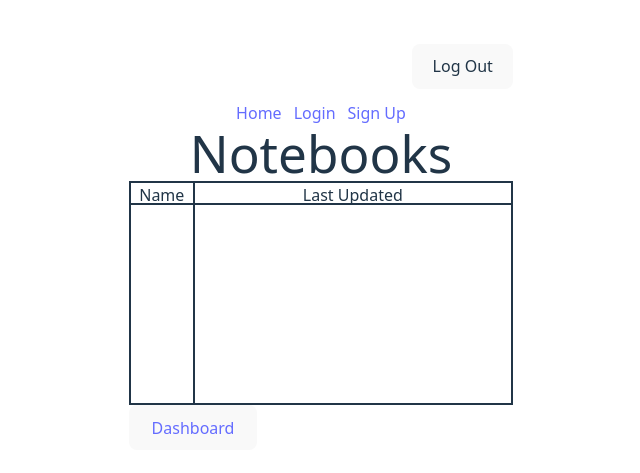
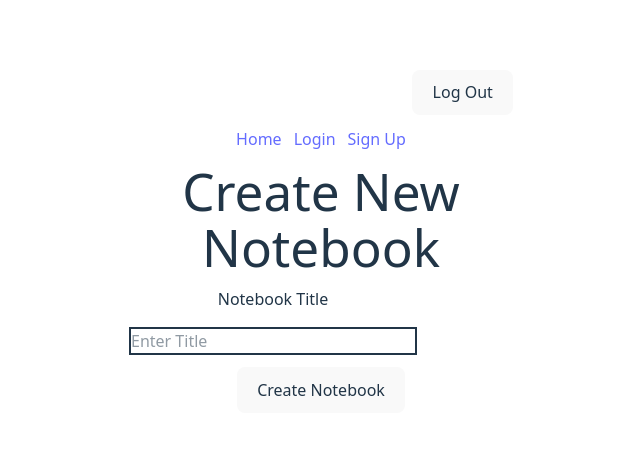
Before and after one commit to TKHWebDevB/cornellcards, a React (Vite) app in the folder frontend/: page /create/notebook in a window 1280 px wide. Shown: the part 153-626 px from the top of the page, without its empty margins (319-959 px from the left). Built offline with nearby package versions, Linux system fonts and the light colour scheme; no server answers.

Commit message:
the create notebook route wasn't pointing at the correct page, but now is. create notebook page does not yet have a handle submit function

```diff
--- a/frontend/src/App.jsx
+++ b/frontend/src/App.jsx
@@ -7,6 +7,7 @@ import Login from './pages/Login'
 import Dashboard from './pages/Dashboard'
 import Signup from './pages/signup'
 import Notebooks from './pages/Notebooks'
+import CreateNotebook from './pages/CreateNotebook'
 
 const client = new QueryClient();
 
@@ -21,7 +22,7 @@ function App() {
             <Route path="/login" element={<Login />} />
             <Route path="/signup" element={<Signup />} />
             <Route path="/dashboard" element={<Dashboard />} />
-            <Route path="/create/notebook" element={<Notebooks />} />
+            <Route path="/create/notebook" element={<CreateNotebook />} />
             <Route path="/notebook/edit/:notebookID" element={<Notebooks />} />
           </Routes>
         </BrowserRouter>
--- a/frontend/src/pages/CreateNotebook.jsx
+++ b/frontend/src/pages/CreateNotebook.jsx
@@ -1,17 +1,17 @@
-import { useState } from 'react';
-import { Link, useNavigate } from 'react-router-dom';
+// import { useState } from 'react';
+// import { Link, useNavigate } from 'react-router-dom';
 import { useForm } from 'react-hook-form';
-import supabase from '../../client';
+// import supabase from '../../client';
 
 import NavBar from '../components/NavBar';
 
 const CreateNotebook = () => {
-  const [alert, showAlert] = useState({
-    message: '',
-    show: false,
-  });
+  // const [alert, showAlert] = useState({
+  //   message: '',
+  //   show: false,
+  // });
 
-  const navigate = useNavigate();
+  // const navigate = useNavigate();
 
   const { register, handleSubmit } = useForm({
     defaultValues: {
@@ -60,34 +60,33 @@ const CreateNotebook = () => {
 
   function CreateNotebookForm() {
     return (
-      <form onSubmit={handleSubmit(signUpUser)}>
-        <div className="flex flex-col justify-left gap-6">
-          <div className="flex place-content-between gap-4">
+      <form onSubmit={handleSubmit()}>
+        <div className="flex flex-col justify-center gap-6">
+          <div className="flex flex-col justify-center gap-4 w-72">
             <label htmlFor="username">Notebook Title</label>
             <input
               id="title"
               type="text"
+              placeholder="Enter Title"
               className="input border-2"
               {...register('title')}
             />
           </div>
         </div>
 
-        <button type="submit" className="m-3">Create Notebook</button>
+        <button type="submit" className="m-3">
+          Create Notebook
+        </button>
       </form>
     );
   }
 
   return (
-    <>
+    <div className="flex flex-col justify-center w-96">
       <NavBar />
       <h1 className="p-3">Create New Notebook</h1>
-      <div>
-        <div>
-          <CreateNotebookForm />
-        </div>
-      </div>
-    </>
+      <CreateNotebookForm />
+    </div>
   );
 };
 
--- a/frontend/src/pages/Notebooks.jsx
+++ b/frontend/src/pages/Notebooks.jsx
@@ -19,7 +19,7 @@ const Notebooks = () => {
           </div>
           {/* top-right container */}
           <div className="flex justify-center align-middle w-full">
-            Last Updated
+            Page Title
           </div>
         </div>
         {/* bottom container */}
```
